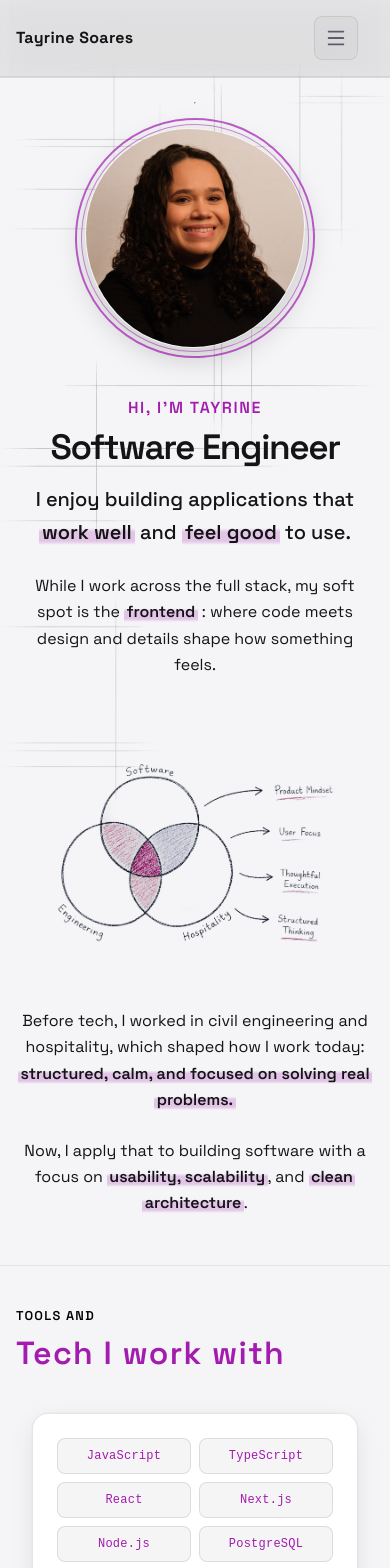
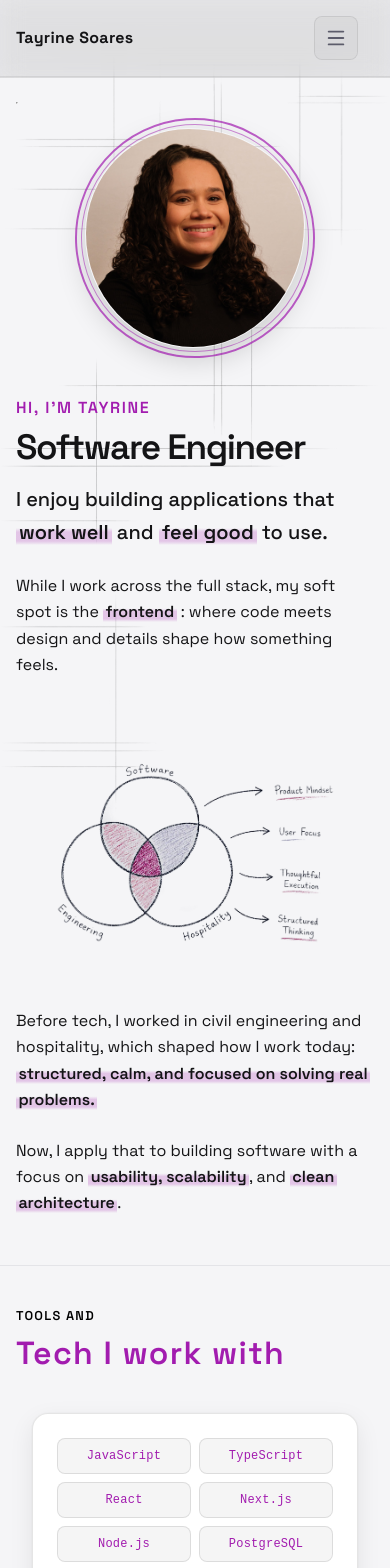
Before and after one commit to TayrineSoares/tayrine-portfolio, a React (Vite) app: page / in a window 390 px wide. Shown: the top 1568 px of the page. Built offline with nearby package versions, Linux system fonts and the light colour scheme.

Commit message:
align text to the left on hero section

```diff
--- a/src/styles/Hero.css
+++ b/src/styles/Hero.css
@@ -203,8 +203,8 @@ section {
   /* TOP SECTION */
    .hero-text {
     flex-direction: column-reverse;
-    align-items: center;
-    text-align: center;
+    align-items: flex-start;
+    text-align: left;
     gap: var(--space-6);
   }
 
@@ -225,6 +225,7 @@ section {
   .hero-venn-row {
     flex-direction: column;
 
+
   }
 
   .hero-venn {
@@ -234,7 +235,8 @@ section {
 
   .hero-venn-text {
     margin: 0 auto;
-    text-align: center;
+    align-items: flex-start;
+    text-align: left;
 
   }
 
```
